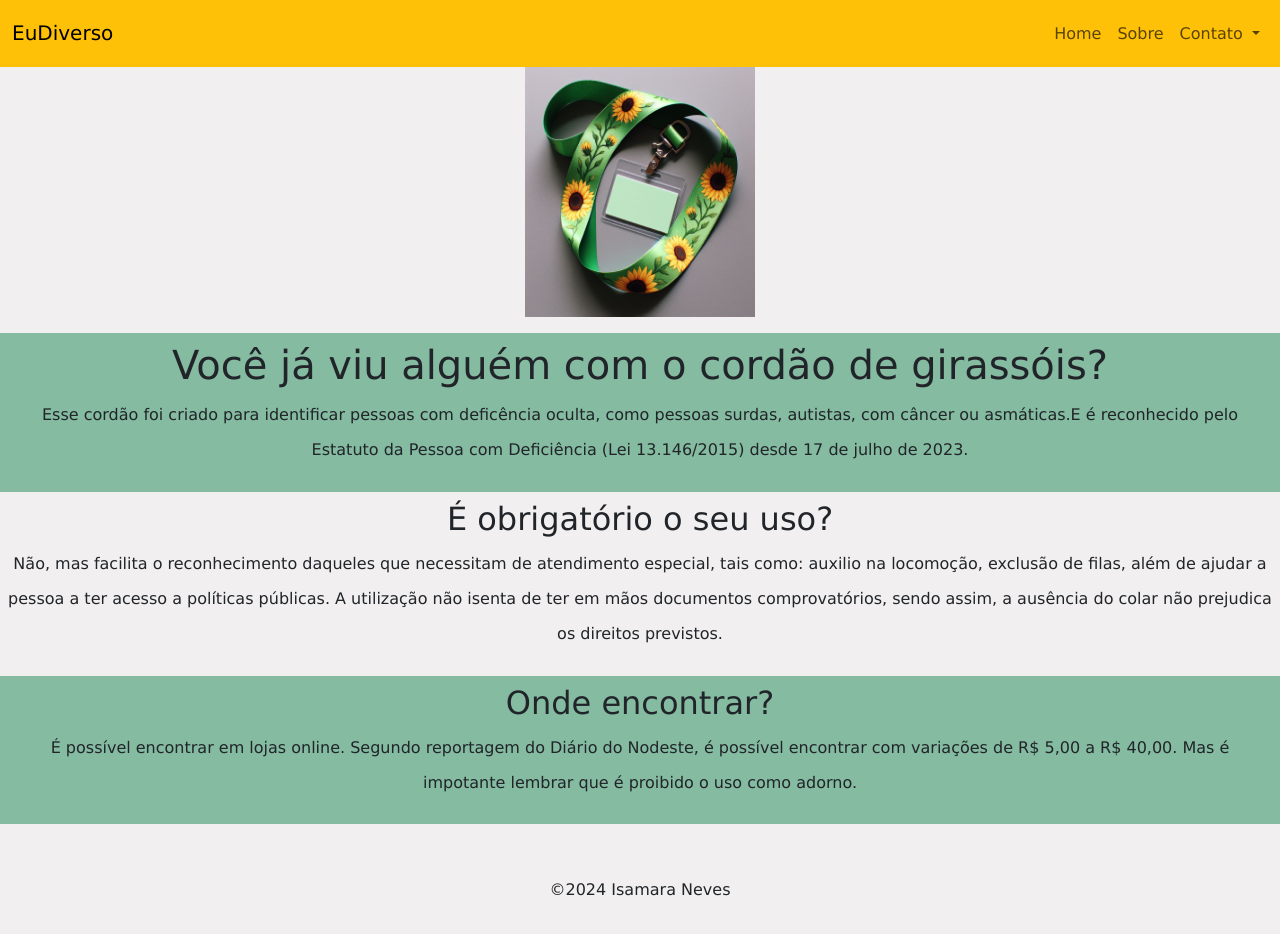
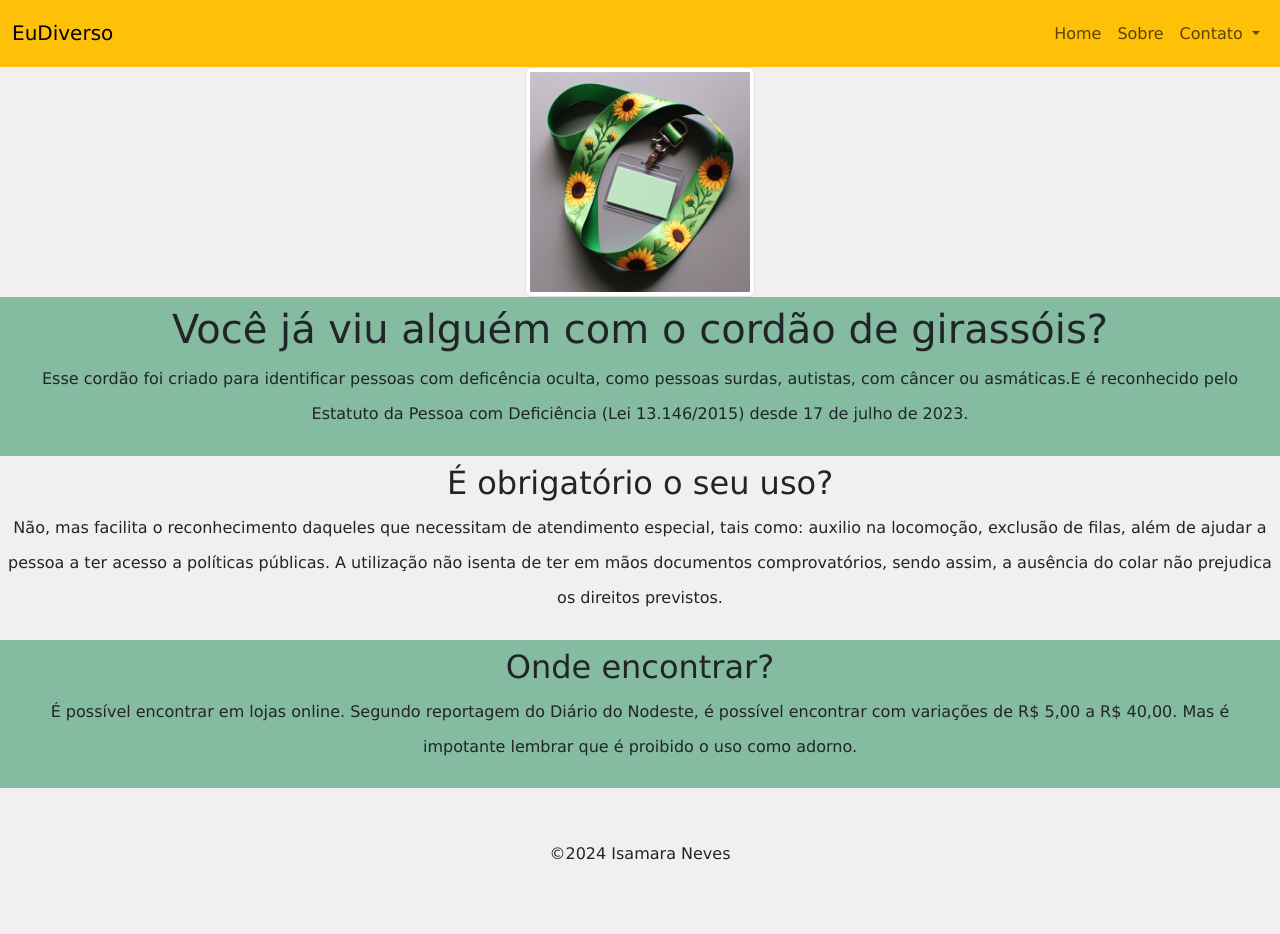
Before and after one commit to IsamaraNeves15/EuDiverso, a plain HTML site: page index.html in a window 1280 px wide. Drawn offline with nearby package versions, Linux system fonts and the light colour scheme.

Commit message:
alteracao no projeto

```diff
--- a/index.html
+++ b/index.html
@@ -47,11 +47,8 @@
       </div>
     </nav>
 
-    <div class="figura">
-      <figure>
-        <img src="/assets/cordao.jpg" alt="cordão de girassol" width="230px" height="250px">
-
-      </figure>
+    <div class="container text-center">
+      <img src="/assets/cordao.jpg" alt="cordão de girassol" class="img-thumbnail" width="230px" height="250px">
     </div>
 
 
--- a/style.css
+++ b/style.css
@@ -7,10 +7,6 @@ body {
   background: rgb(241, 239, 239);
 }
 
-.figura {
-  text-align: center;
-}
-
  footer ul li  {
   list-style: none;
  }
```
